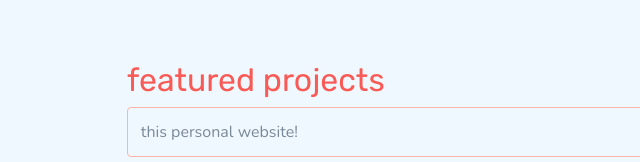
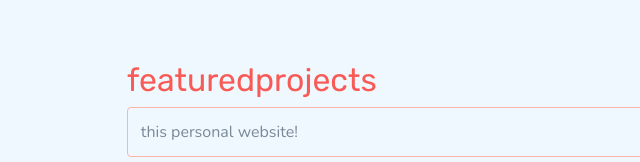
Before and after one commit to alicemliu/alicemliu.github.io, a plain HTML site: page index.html in a window 1280 px wide. Shown: the part 390-552 px from the top of the page, 163-803 px from the left. Drawn offline with nearby package versions, Linux system fonts and the light colour scheme.

Commit message:
font again

```diff
--- a/index.html
+++ b/index.html
@@ -42,7 +42,7 @@
     </div>
 
     <a id="proj_section"></a>
-    <h2>featured projects</h2>
+    <h2>featuredprojects</h2>
     <a href="https://github.com/alicemliu/alicemliu.github.io"><div class="card">
       <p>this personal website!</p>
     </div></a>
```
